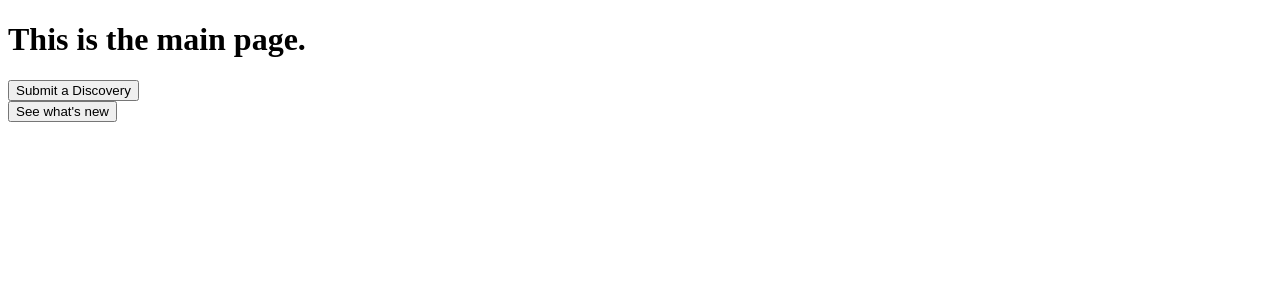
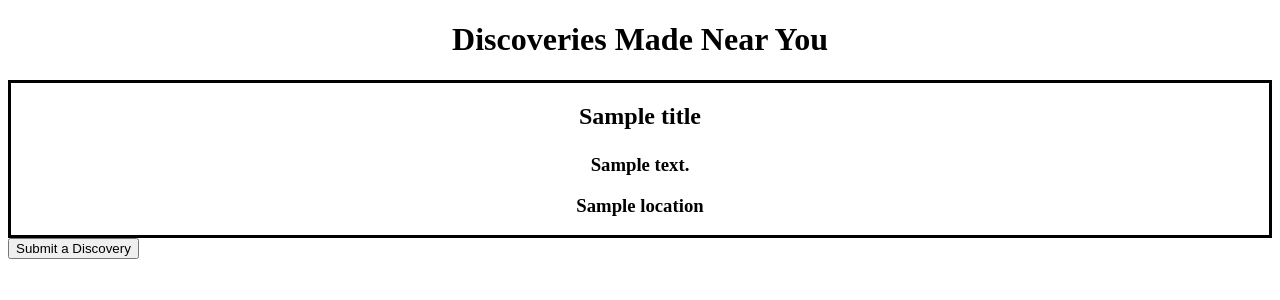
Before and after one commit to Font-Anne/buzzy-phantom, a Python web app: template templates/main.html in a window 1280 px wide. Shown: the top 300 px of the page. Run offline with Jinja, Linux system fonts and the light colour scheme; the template is opened without the code that fills it: most values are stand-ins (such as "Sample title", 1, 10 or a date in 2020).

Commit message:
Integrated main and view

```diff
--- a/app.yaml
+++ b/app.yaml
@@ -11,5 +11,6 @@ handlers:
 libraries:
 - name: webapp2
   version: latest
+
 - name: jinja2
   version: latest
--- a/stylesheets/main.css
+++ b/stylesheets/main.css
@@ -0,0 +1,14 @@
+body
+{
+  text-align: center;
+}
+
+#box1
+{
+  border: solid;
+}
+
+#back_button
+{
+  text-align: left
+}
--- a/templates/main.html
+++ b/templates/main.html
@@ -1,15 +1,21 @@
 <!DOCTYPE html>
 <html>
   <head>
-    <title>Main Page</title>
-    <link rel="stylesheet" text="text/css" href="stylesheets/main.css">
+    <title>Dashboard</title>
+    <link rel="stylesheet" text="text/css" href="/stylesheets/main.css">
   </head>
     <body>
-        <h1>This is the main page.</h1>
-        <form action="/submit">
-          <input type="submit" value="Submit a Discovery">
+
+        <h1> Discoveries Made Near You </h1>
+        <div id= "box1">
+            <h2>{{ title }}<h2>
+            <p></p>
+            <h3>{{ desc }}<h3>
+            <p></p> <p></p>
+            <h3>{{ location }}</h3>
+        </div>
+        <form id="back_button" action="/submit">
+            <input type="submit" value="Submit a Discovery">
         </form>
-        <form action="/view">
-          <input type="submit" value="See what's new">
-        </form>
+    </body>
 </html>
--- a/templates/submit.html
+++ b/templates/submit.html
@@ -4,11 +4,8 @@
       <title>Submit</title>
       <link rel="stylesheet" text="text/css" href="/stylesheets/submit.css">
     <body>
+      <h1 id= "page_title">Submit a discovery!</h1>
       <form action="/">
-        <input type="submit" value="Back to home">
-      </form>
-      <h1 id= "page_title">Submit a discovery!</h1>
-      <form action="/view">
         <div class="blank" >What did you discover? : <input type="text" name="title"></div>
         <p></p>
         <div class="blank" >Describe it. : <input type="text" name="desc"></div>
```
Also changed, not shown: main.py (+7 -12 lines), stylesheets/view.css (deleted, +0 -14 lines), templates/view.html (deleted, +0 -25 lines).
